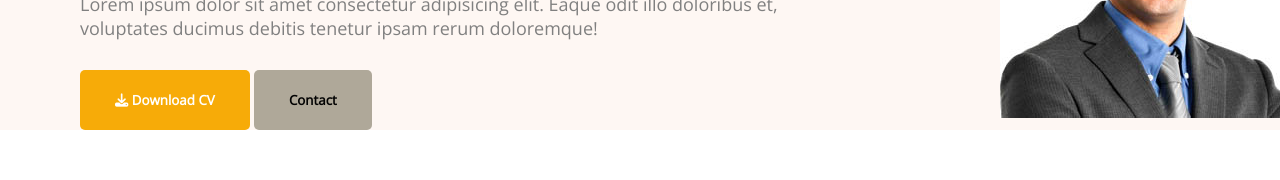
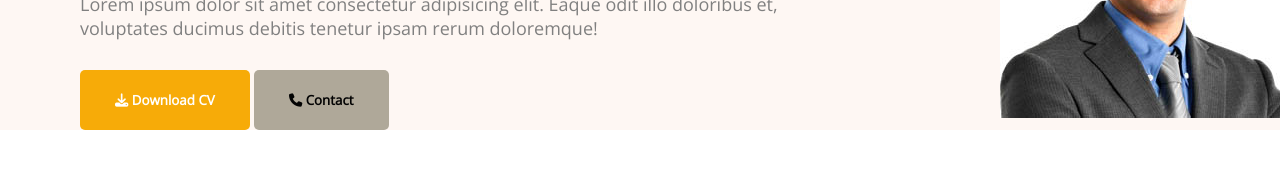
Before and after one commit to merndeveloperdhk/assignment1, a plain HTML site: page index.html in a window 1280 px wide. Shown: the part 287-467 px from the top of the page. Drawn offline with nearby package versions, Linux system fonts and the light colour scheme.

Commit message:
font awesome button

```diff
--- a/index.html
+++ b/index.html
@@ -30,7 +30,7 @@
                 <h1>JOHN DOE</h1>
                 <p>Lorem ipsum dolor sit amet consectetur adipisicing elit. Eaque odit illo doloribus et, voluptates ducimus debitis tenetur ipsam rerum doloremque!</p>
                 <button class="btn-primary"> <i class="fa-solid fa-download"></i> Download CV</button>
-                <button class="btn-secondary">Contact</button>
+                <button class="btn-secondary"><i class="fa-solid fa-phone"></i> Contact</button>
             </div>
             <img src="images/team-pic2.jpg" alt="">
         </div>
```
